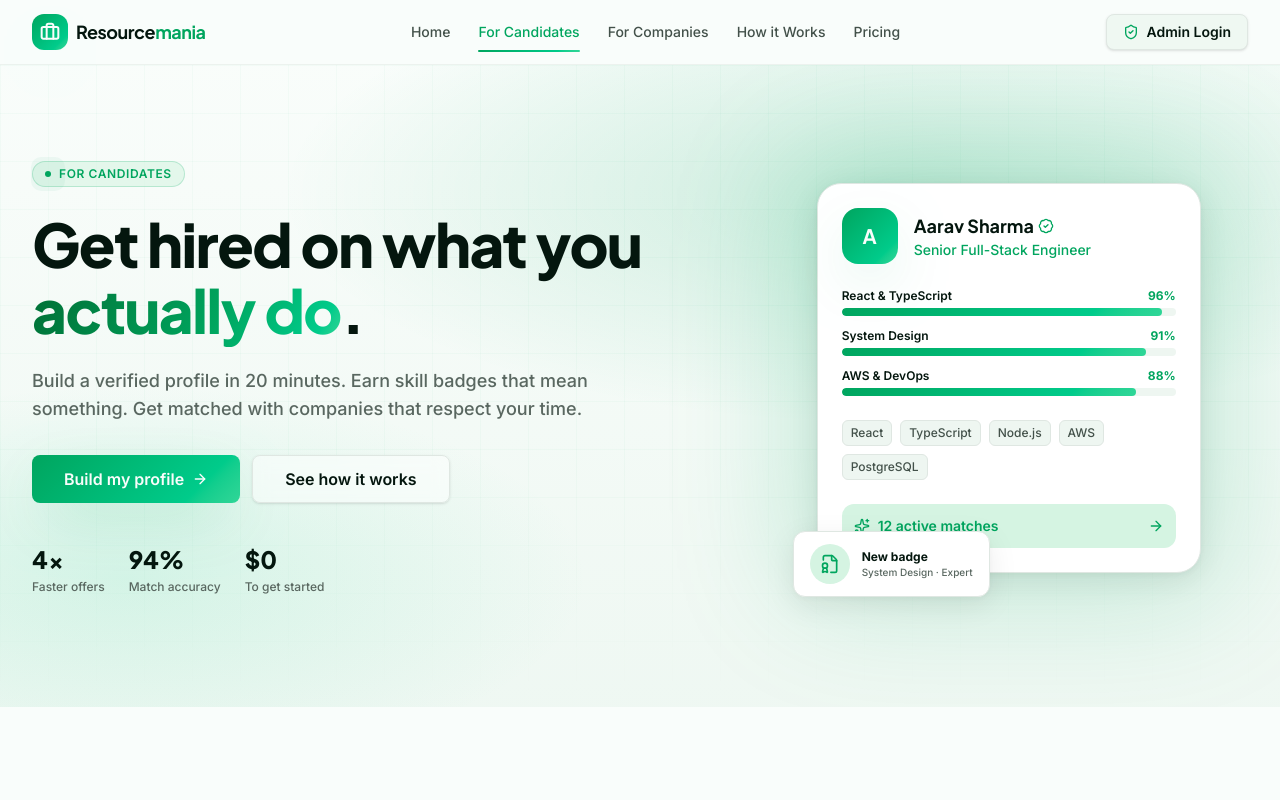
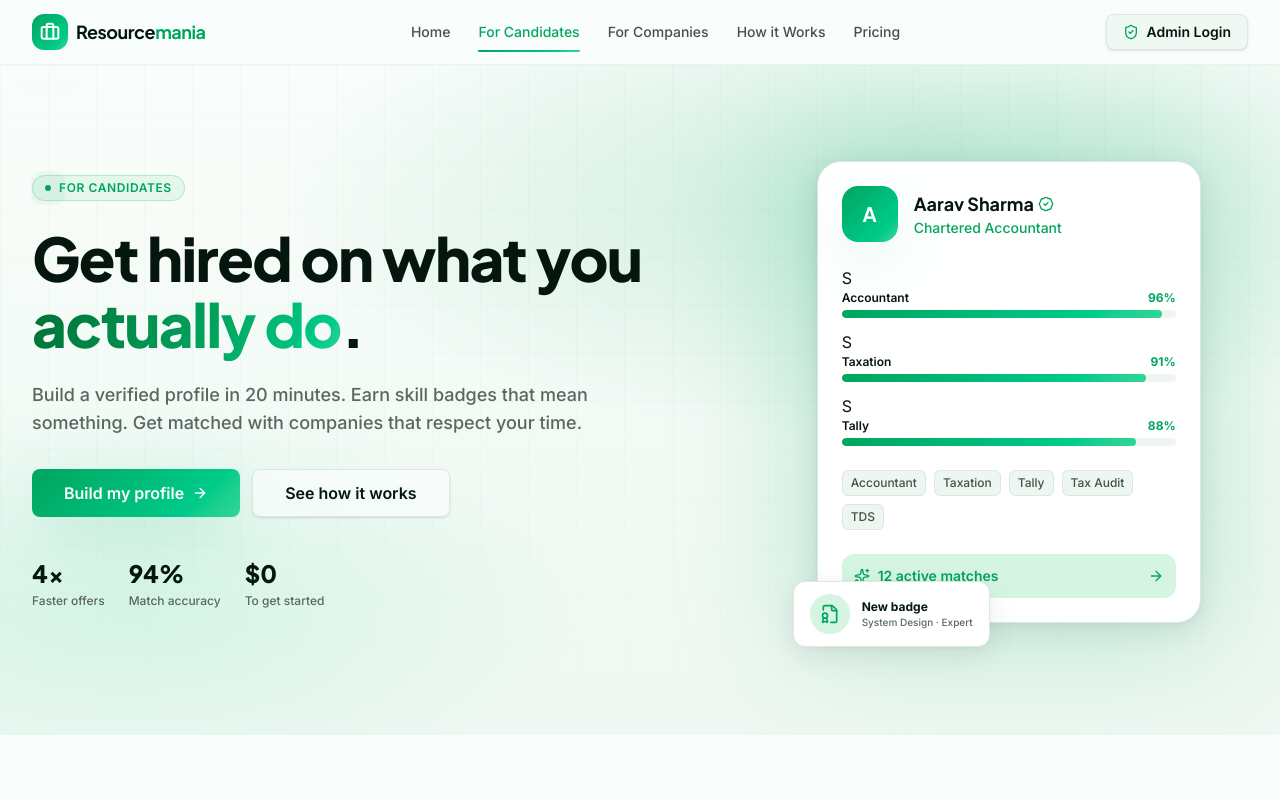
Before and after one commit to sanatantales63-lab/hiring-platform, a Next.js app: page /candidates in a window 1280 px wide. Shown: the top 800 px of the page. Built offline with nearby package versions, Linux system fonts and the light colour scheme.

Commit message:
Fixed alignment: Centered main headings across all landing pages for a premium look

```diff
--- a/app/candidates/page.tsx
+++ b/app/candidates/page.tsx
@@ -117,13 +117,13 @@ export default function CandidatesPage() {
                       <div className="grid h-14 w-14 place-items-center rounded-2xl bg-gradient-primary font-display text-xl font-bold text-[var(--primary-foreground)] shadow-glow">A</div>
                       <div>
                         <div className="flex items-center gap-1 font-display text-lg font-bold text-[var(--foreground)]">Aarav Sharma <BadgeCheck className="h-4 w-4 text-[var(--primary)]" /></div>
-                        <div className="text-sm font-medium text-[var(--primary)]">Senior Full-Stack Engineer</div>
+                        <div className="text-sm font-medium text-[var(--primary)]">Chartered Accountant</div>
                       </div>
                     </div>
 
                     <div className="mt-6 space-y-3">
-                      {[{ l: "React & TypeScript", v: 96 }, { l: "System Design", v: 91 }, { l: "AWS & DevOps", v: 88 }].map((s) => (
-                        <div key={s.l}>
+                      {[{ l: "Accountant", v: 96 }, { l: "Taxation", v: 91 }, { l: "Tally", v: 88 }].map((s) => (
+                        <div key={s.l}>S
                           <div className="flex items-center justify-between text-xs mb-1">
                             <span className="font-semibold text-[var(--foreground)]">{s.l}</span>
                             <span className="font-bold text-[var(--primary)]">{s.v}%</span>
@@ -136,7 +136,7 @@ export default function CandidatesPage() {
                     </div>
 
                     <div className="mt-6 flex flex-wrap gap-2">
-                      {["React", "TypeScript", "Node.js", "AWS", "PostgreSQL"].map((t) => (
+                      {["Accountant", "Taxation", "Tally", "Tax Audit", "TDS"].map((t) => (
                         <span key={t} className="rounded-md border border-[var(--border)] bg-[var(--muted)] px-2 py-1 text-xs font-medium text-[var(--ink-soft)]">{t}</span>
                       ))}
                     </div>
@@ -165,7 +165,7 @@ export default function CandidatesPage() {
         {/* 🚀 2. WHY CHOOSE US */}
         <section className="py-20 sm:py-28 relative z-10 bg-[var(--background)]">
           <div className="mx-auto max-w-7xl px-4 sm:px-6 lg:px-8">
-            <div className="max-w-3xl text-center md:text-left">
+            <div className="max-w-3xl mx-auto text-center flex flex-col items-center">
               <span className="inline-flex items-center gap-2 rounded-full border border-[var(--primary)]/20 bg-[var(--accent)]/60 px-3 py-1 text-xs font-semibold uppercase tracking-wider text-[var(--primary)] mb-4">
                 <span className="h-1.5 w-1.5 rounded-full bg-[var(--primary)] animate-pulse-ring"></span>Why candidates choose us
               </span>
--- a/app/companies/page.tsx
+++ b/app/companies/page.tsx
@@ -164,7 +164,7 @@ export default function CompaniesPage() {
         {/* 🚀 2. FEATURES PILLARS */}
         <section className="py-20 sm:py-28 relative z-10 bg-[var(--background)]">
           <div className="mx-auto max-w-7xl px-4 sm:px-6 lg:px-8">
-            <div className="max-w-3xl text-center md:text-left">
+            <div className="max-w-3xl mx-auto text-center flex flex-col items-center">
               <span className="inline-flex items-center gap-2 rounded-full border border-[var(--primary)]/20 bg-[var(--accent)]/60 px-3 py-1 text-xs font-semibold uppercase tracking-wider text-[var(--primary)] mb-4">
                 <span className="h-1.5 w-1.5 rounded-full bg-[var(--primary)] animate-pulse-ring"></span>Built for hiring teams
               </span>
--- a/app/page.tsx
+++ b/app/page.tsx
@@ -120,9 +120,9 @@ export default function Home() {
                 <div className="absolute -right-6 -top-6 h-72 w-72 rounded-full bg-[var(--primary)]/15 blur-3xl" />
                 <div className="absolute -bottom-10 -left-10 h-72 w-72 rounded-full bg-[var(--primary-glow)]/20 blur-3xl" />
 
-                <CandidateCard className="absolute left-0 top-4 w-[300px] animate-float" name="Aarav Sharma" role="Senior React Engineer" tags={["React", "TypeScript", "AWS"]} score={94} />
-                <CandidateCard className="absolute right-0 top-44 w-[320px] animate-float-slow" name="Maria Velasquez" role="Lead Data Scientist" tags={["Python", "PyTorch", "MLOps"]} score={97} />
-                <CandidateCard className="absolute bottom-0 left-6 w-[300px] animate-float" name="Jamal Okafor" role="Product Designer" tags={["Figma", "Systems", "Motion"]} score={91} />
+                <CandidateCard className="absolute left-0 top-4 w-[300px] animate-float" name="Aarav Sharma" role="Chartered Accountant" tags={["Accountant", "Taxation", "Tally"]} score={94} />
+                <CandidateCard className="absolute right-0 top-44 w-[320px] animate-float-slow" name="Maria Velasquez" role="BBA Graduate" tags={["Accounts", "Tally", "Taxation"]} score={97} />
+                <CandidateCard className="absolute bottom-0 left-6 w-[300px] animate-float" name="Jamal Okafor" role="Bcom Graduate" tags={["Accounts", "Tally", "Taxation"]} score={91} />
 
                 <div className="absolute -right-2 top-24 grid h-12 w-12 place-items-center rounded-full bg-gradient-primary text-[var(--primary-foreground)] shadow-glow animate-pulse-ring z-20">
                   <Sparkles className="h-5 w-5" />
@@ -149,7 +149,7 @@ export default function Home() {
         {/* 🚀 2. DUAL PATH SECTION */}
         <section className="py-20 sm:py-28 relative z-10">
           <div className="mx-auto max-w-7xl px-4 sm:px-6 lg:px-8">
-            <div className="max-w-3xl text-center md:text-left">
+           <div className="max-w-3xl mx-auto text-center flex flex-col items-center">
               <span className="inline-flex items-center gap-2 rounded-full border border-[var(--primary)]/20 bg-[var(--accent)]/60 px-3 py-1 text-xs font-semibold uppercase tracking-wider text-[var(--primary)] mb-4">
                 <span className="h-1.5 w-1.5 rounded-full bg-[var(--primary)] animate-pulse-ring"></span>Two sides. One platform.
               </span>
@@ -169,7 +169,7 @@ export default function Home() {
         {/* 🚀 3. FEATURES SECTION */}
         <section className="py-20 sm:py-28 bg-[var(--surface)]/60 relative z-10">
           <div className="mx-auto max-w-7xl px-4 sm:px-6 lg:px-8">
-            <div className="max-w-3xl text-center md:text-left">
+            <div className="max-w-3xl mx-auto text-center flex flex-col items-center">
               <span className="inline-flex items-center gap-2 rounded-full border border-[var(--primary)]/20 bg-[var(--accent)]/60 px-3 py-1 text-xs font-semibold uppercase tracking-wider text-[var(--primary)] mb-4">
                 <span className="h-1.5 w-1.5 rounded-full bg-[var(--primary)] animate-pulse-ring"></span>The platform
               </span>
@@ -192,7 +192,7 @@ export default function Home() {
         {/* 🚀 4. HOW IT WORKS SECTION */}
         <section className="py-20 sm:py-28 relative z-10">
           <div className="mx-auto max-w-7xl px-4 sm:px-6 lg:px-8">
-            <div className="max-w-3xl text-center md:text-left">
+            <div className="max-w-3xl mx-auto text-center flex flex-col items-center">
               <span className="inline-flex items-center gap-2 rounded-full border border-[var(--primary)]/20 bg-[var(--accent)]/60 px-3 py-1 text-xs font-semibold uppercase tracking-wider text-[var(--primary)] mb-4">
                 <span className="h-1.5 w-1.5 rounded-full bg-[var(--primary)] animate-pulse-ring"></span>How it works
               </span>
@@ -229,7 +229,7 @@ export default function Home() {
         {/* 🚀 6. TESTIMONIALS */}
         <section className="py-20 sm:py-28 relative z-10">
           <div className="mx-auto max-w-7xl px-4 sm:px-6 lg:px-8">
-            <div className="max-w-3xl text-center md:text-left">
+            <div className="max-w-3xl mx-auto text-center flex flex-col items-center">
               <span className="inline-flex items-center gap-2 rounded-full border border-[var(--primary)]/20 bg-[var(--accent)]/60 px-3 py-1 text-xs font-semibold uppercase tracking-wider text-[var(--primary)] mb-4">
                 <span className="h-1.5 w-1.5 rounded-full bg-[var(--primary)] animate-pulse-ring"></span>Voices
               </span>
```
